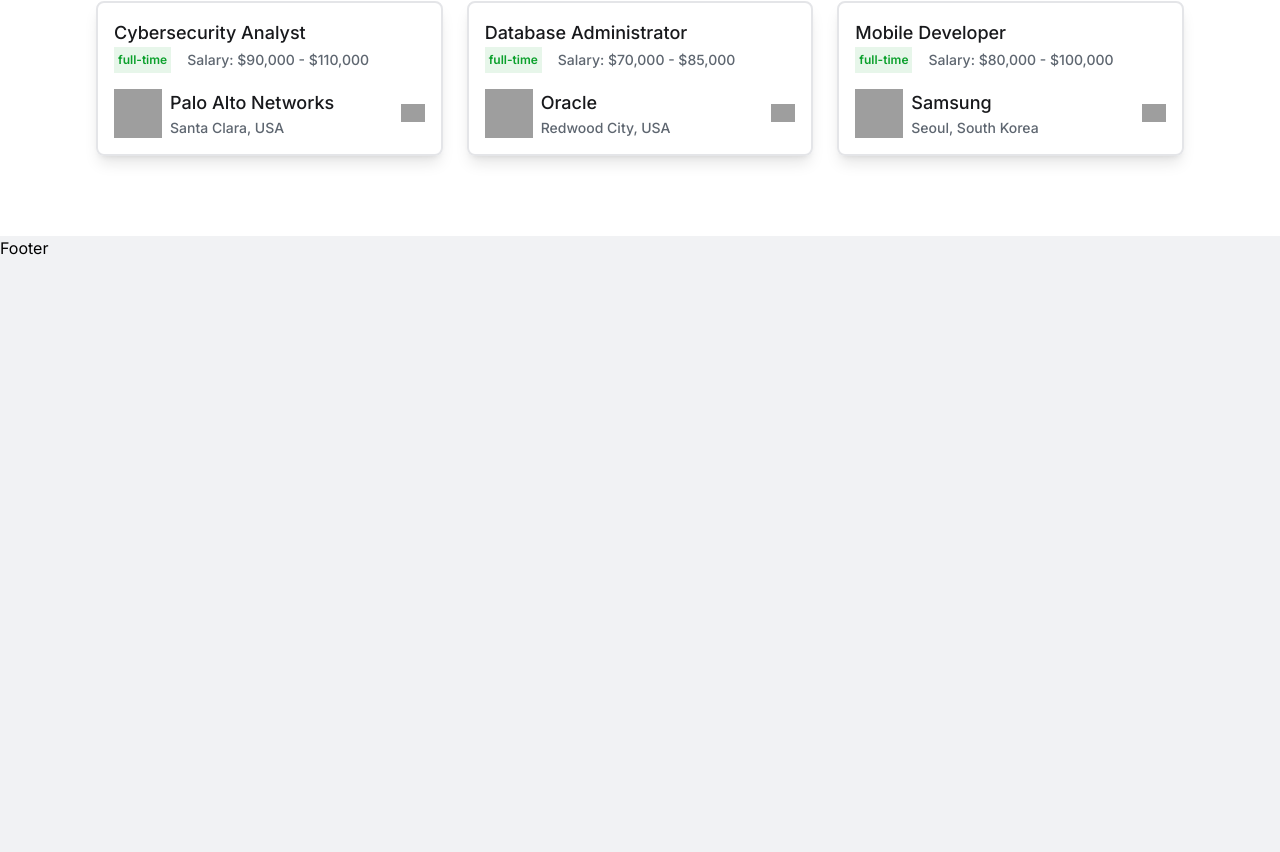
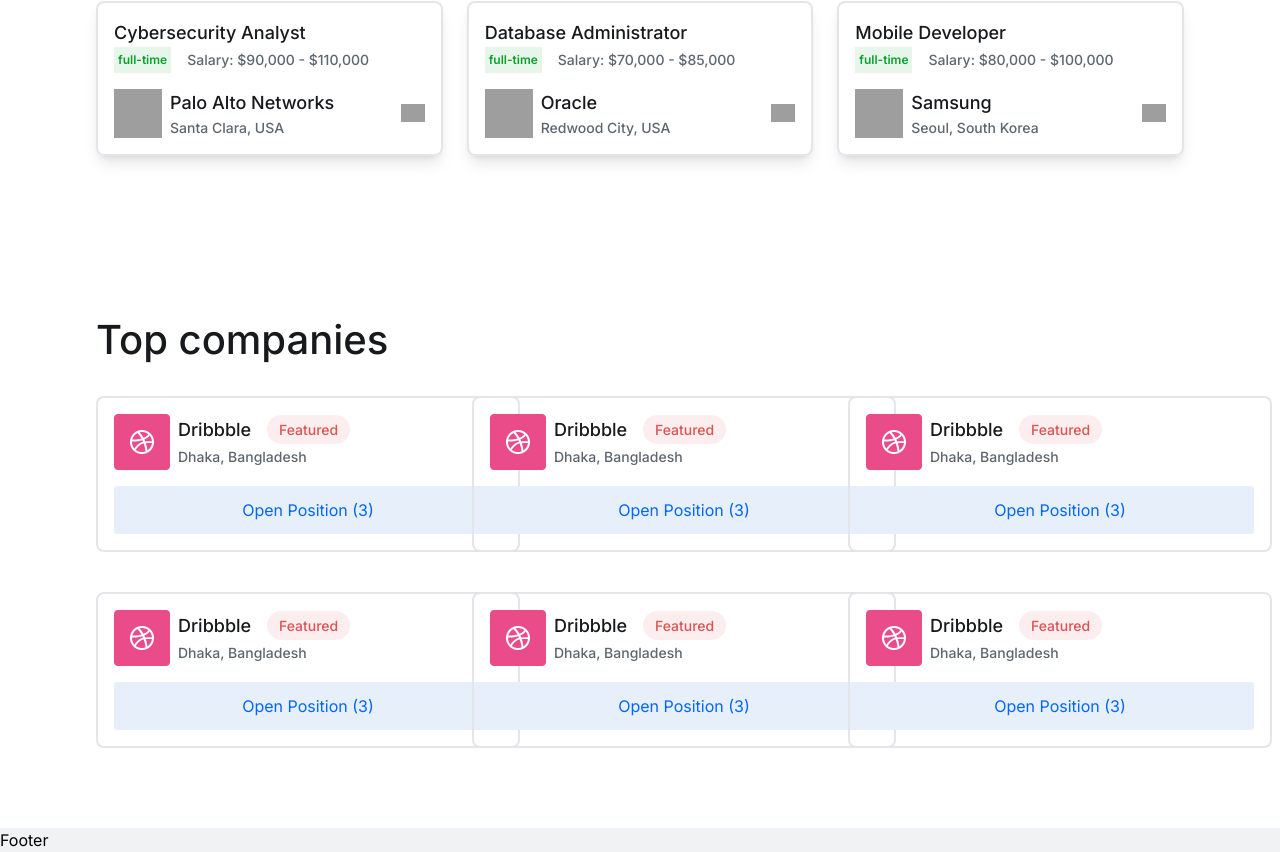
Before and after one commit to nyirurugoomar/jobpilot-app, a Next.js app: page / in a window 1280 px wide. Shown: the part 2891-3743 px from the top of the page. Before the commit the page ends 3151 px from the top, so only its background shows below. Built offline with nearby package versions, Linux system fonts and the light colour scheme; grey boxes are pictures that could not be loaded.

Commit message:
Creating Top companies components

```diff
--- a/app/page.tsx
+++ b/app/page.tsx
@@ -1,4 +1,4 @@
-import { FeatureJob, Hero, JobCategories, JobpilotWork, PopularCategories } from "@/components";
+import { FeatureJob, Hero, JobCategories, JobpilotWork, PopularCategories, TopCampany } from "@/components";
 import Image from "next/image";
 
 export default function Home() {
@@ -9,6 +9,7 @@
       <JobpilotWork/>
       <PopularCategories/>
       <FeatureJob/>
+      <TopCampany/>
     </main>
   );
 }
--- a/components/FeatureJob.tsx
+++ b/components/FeatureJob.tsx
@@ -5,7 +5,7 @@
 function FeatureJob() {
   return (
     <div className='w-full md:mx-18 bg-white md:p-20'>
-      <div className='md:flex md:justify-between justify-between items-center md:mx-0 mx-4'>
+      <div className='md:flex flex md:justify-between justify-between items-center md:mx-0 mx-4'>
         <h1 className='md:ml-8 md:text-[40px] text-[25px] md:leading-[48px]'>Featured job</h1>
         <button className='flex items-center text-primary md:gap-2 border-2 border-gray md:p-2 font-semibold'>
           View All
--- a/components/JobCategories.tsx
+++ b/components/JobCategories.tsx
@@ -12,8 +12,8 @@
 
   return (
     <div className='w-full md:mx-18 md:mt-20 bg-white md:p-20'>
-      <div className='md:ml-16'>
-        <h1 className='text-[40px] md:leading-[48px]'>Most Popular Vacancies</h1>
+      <div className='md:ml-16 ml-2'>
+        <h1 className='md:text-[40px] text-[20px] md:leading-[48px]'>Most Popular Vacancies</h1>
       </div>
       <div className='grid md:mt-4 md:flex grid-cols-2 lg:grid-cols-4 justify-evenly items-center md:mx-auto mx-2 md:p-4 gap-12'>
         {columns.map((column, columnIndex) => (
--- /dev/null
+++ b/components/TopCampany.tsx
@@ -0,0 +1,34 @@
+import React from 'react'
+import Image from 'next/image'
+import { companies } from '@/constants'
+
+function TopCampany() {
+  return (
+    <div className='w-full md:mx-18  bg-white md:p-20'>
+        <div className='md:ml-4 ml-2'>
+          <h1 className='md:text-[40px] text-[20px] md:leading-[48px]'>Top companies</h1>
+      </div>
+       <div className='grid md:mt-8 grid-cols-1 lg:grid-cols-3 gap-8 md:gap-10 mx-4 '>
+        {companies.map((company,index) =>(
+            <div key={index} className='space-y-4 border-2 border-gray p-4 md:w-[424px] rounded-[8px] md:gap-8'>
+            <div className='flex gap-2'>
+                <Image src={company.companyLogo} alt='' width={56} height={56} />
+                <div className='grid'>
+                  <div className='flex gap-4 items-center'>
+                  <h2 className='md:text-[18px] md:leading-[28px]'>{company.companyName}</h2>
+                  <p className='p-1 md:w-[83px] text-[14px] text-[#E05151] text-center bg-[#FCEEEE] rounded-[52px]'>Featured</p>
+
+                  </div>
+                  <p className='md:text-[14px]'>{company.companyLocation}</p>
+                </div>
+              </div>
+              <button className='w-full h-[48px] bg-[#E7F0FA] hover:bg-primary hover:text-white text-primary rounded-[3px]'>Open Position (3)</button>
+           </div>
+        ))}
+
+       </div>
+    </div>
+  )
+}
+
+export default TopCampany
--- a/components/index.ts
+++ b/components/index.ts
@@ -5,6 +5,7 @@
 import PopularCategories from "./PopularCategories";
 import JobpilotWork from "./JobpilotWork";
 import FeatureJob from "./FeatureJob";
+import TopCampany from "./TopCampany";
 
 
 
@@ -16,5 +17,6 @@
     PopularCategories,
     JobpilotWork,
     FeatureJob,
+    TopCampany,
 
 }
--- a/constants/index.ts
+++ b/constants/index.ts
@@ -236,3 +236,37 @@
         "companyLocation": "Seoul, South Korea"
     }
 ]
+
+export const companies=[
+    {
+        "companyLogo":"/Dribbble-logo.png",
+        "companyName":"Dribbble",
+        "companyLocation":"Dhaka, Bangladesh"
+    },
+    {
+        "companyLogo":"/Dribbble-logo.png",
+        "companyName":"Dribbble",
+        "companyLocation":"Dhaka, Bangladesh"
+    },
+    {
+        "companyLogo":"/Dribbble-logo.png",
+        "companyName":"Dribbble",
+        "companyLocation":"Dhaka, Bangladesh"
+    },
+    {
+        "companyLogo":"/Dribbble-logo.png",
+        "companyName":"Dribbble",
+        "companyLocation":"Dhaka, Bangladesh"
+    },
+    {
+        "companyLogo":"/Dribbble-logo.png",
+        "companyName":"Dribbble",
+        "companyLocation":"Dhaka, Bangladesh"
+    },
+    {
+        "companyLogo":"/Dribbble-logo.png",
+        "companyName":"Dribbble",
+        "companyLocation":"Dhaka, Bangladesh"
+    },
+
+]
```
Also changed, not shown: public/Dribbble-logo.png (added).
